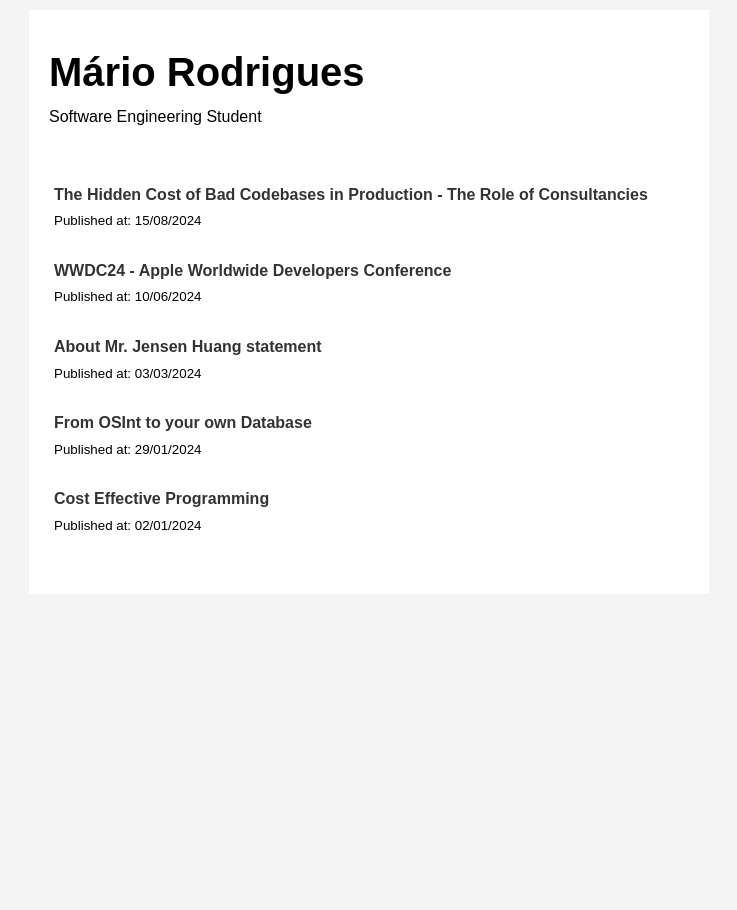
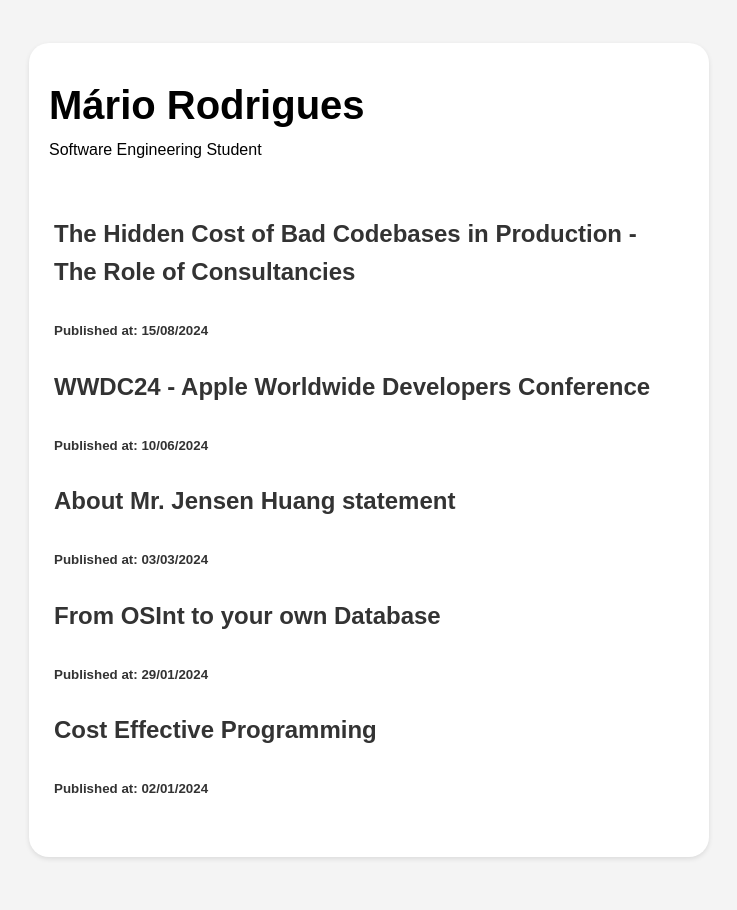
Before and after one commit to MarioRodrigues10/MarioRodrigues10.github.io, a Jekyll site: the page built from index.md, in a window 1280 px wide. Shown: the whole page, without its empty margins (271-1008 px from the left). Built offline with Jekyll 4.4.1, drawn with Linux system fonts in a browser that asks for light colours.

Commit message:
chore: UI

```diff
--- a/assets/css/styles.css
+++ b/assets/css/styles.css
@@ -5,6 +5,9 @@ body {
     padding: 0;
     min-height: 100vh;
     background: #f4f4f4;
+    display: flex;
+    align-items: center;
+    justify-content: center;
 }
 
 main {
@@ -13,6 +16,8 @@ main {
     background-color: white;
     margin: 10px 300px;
     padding: 20px;
+    border-radius: 20px;
+    box-shadow: 0 2px 5px rgba(0, 0, 0, 0.1);
 }
 
 header {
@@ -55,6 +60,20 @@ ul #post {
     padding: 5px;
 }
 
+ul a {
+    text-decoration: none;
+    color: #333;
+    font-weight: bold;
+}
+
+li h1{
+    font-size: 1.5em;
+    margin: 0;
+}
+
+ul a:hover{
+        color: #6a5acd;
+}
 #post a {
     text-decoration: none;
     color: #333;
--- a/index.md
+++ b/index.md
@@ -9,10 +9,12 @@ Software Engineering Student
 
 <ul id="post-list">
 {% for post in site.posts %}
-    <li id="post">
-        <a href="{{ post.url }}">{{ post.title }}</a>
-        <br>
-        <small>Published at: {{ post.date | date: '%d/%m/%Y' }}</small>
-    </li>
+    <a href="{{ post.url }}">
+        <li id="post">
+            <h1>{{ post.title }}</h1>
+            <br>
+            <small>Published at: {{ post.date | date: '%d/%m/%Y' }}</small>
+        </li>
+    </a>
 {% endfor %}
 </ul>
```
Also changed, not shown: 3 other files.
